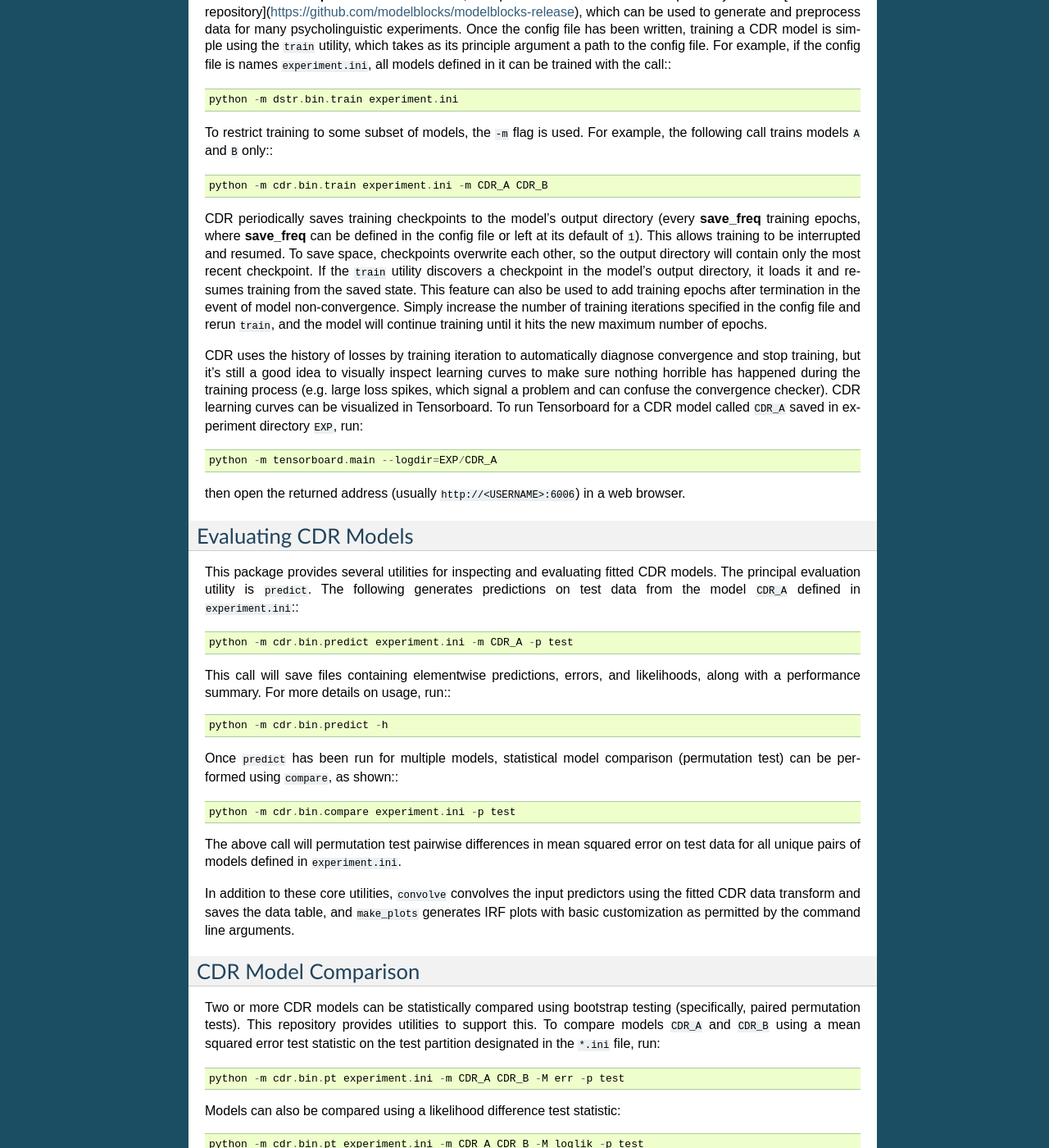
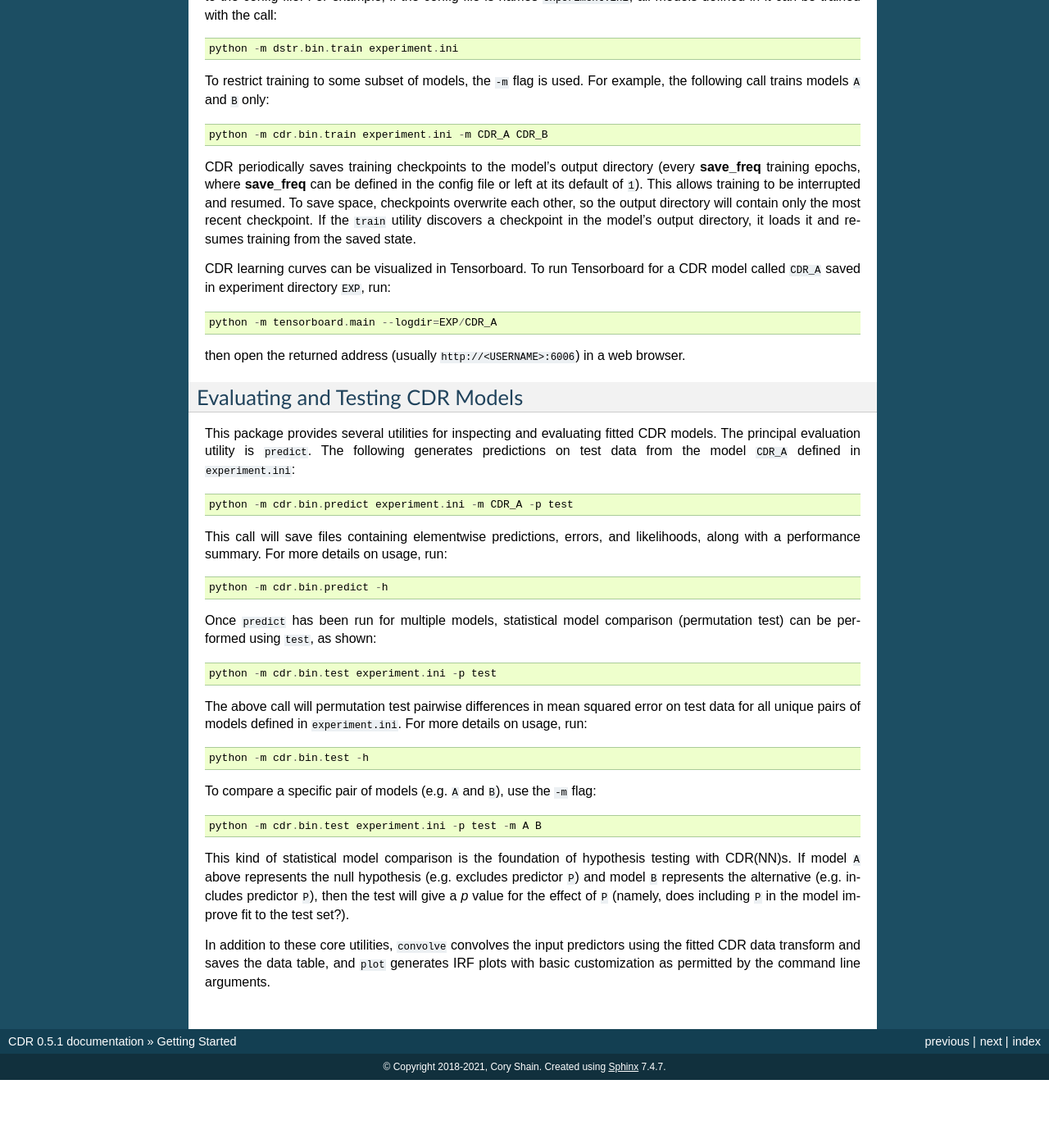
Before and after one commit to coryshain/cdr, a Sphinx documentation site: the page built from docs/source/getting_started.rst, in a window 1280 px wide and 1400 px high, scrolled down 1408 px. Shown: the whole window at 82% size. Built offline with Sphinx 7.4.7, drawn with Linux system fonts in a browser that asks for light colours; after the commit the page ends 2725 px from its top, so only the background shows below that; some of the changed text lies outside the part shown.

Commit message:
Updates to docs, changed default column separator to ,

```diff
--- a/docs/source/getting_started.rst
+++ b/docs/source/getting_started.rst
@@ -18,19 +18,18 @@
 
 
 Configuring CDR Experiments
--------------------------------
+---------------------------
 
-A set of CDR experiments is definied in a config file ``*.ini``, which can then be passed to CDR executables.
-For example, once a config file ``foo.ini`` has been created, the models defined in it can be trained using the included ``train`` executable, like so:::
+A set of CDR experiments is definied in a config file ``*.ini``, which can then be passed to CDR executables ().
+For example, once a config file ``foo.ini`` has been created, the models defined in it can be trained using the included ``train`` executable, like this::
 
     python -m cdr.bin.train foo.ini
 
 The config file must at minimum contain the sections ``[data]`` (with pointers to training/evaluation data) and ``[global_settings]`` (with the location of the output directory).
 A section ``[cdr_settings]`` can be (optionally) provided to override default settings.
-In addition, the config file should contain at least one model section, consisting of the prefix ``model_CDR_`` followed by a custom name for the model.
-For example, to define a CDR model called ``readingtimes``, use the section heading ``[model_CDR_readingtimes]``.
-The identifier ``CDR_readingtimes`` will then be used by a number of utilities to designate this model
-(the reason ``CDR`` must be included in the prefix is that this repository distributes with unofficial support for running LM, LME, and GAM models from the same interface).
+In addition, the config file should contain at least one model section, consisting of the prefix ``model_`` followed by a custom name for the model.
+For example, to define a model called ``readingtimes``, use the section heading ``[model_readingtimes]``.
+The identifier ``readingtimes`` will then be used by a number of utilities to designate this model.
 The data and settings configurations will be shared between all models defined a single config file.
 Each model section heading should contain at least the field ``formula``.
 The value provided to ``formula`` must be a valid CDR model string.
@@ -51,16 +50,16 @@
 -----------------------
 
 A number of executable utilities are contained in the module ``cdr.bin`` and can be executed using Python's ``-m`` flag.
-For example, the following call runs the ``train`` utility on all models specified in a config file ``config.ini``:::
+For example, the following call runs the ``train`` utility on all models specified in a config file ``config.ini``::
 
     python -m cdr.bin.train config.ini
 
-Usage help for each utility can be viewed by running:::
+Usage help for each utility can be viewed by running::
 
     python -m cdr.bin.<UTIL-NAME> -h
 
 for the utility in question.
-Or usage help for all utilities can be printed at once using:::
+Or usage help for all utilities can be printed at once using::
 
     python -m cdr.bin.help
 
@@ -70,17 +69,18 @@
 
 
 Training CDR Models
------------------------
+-------------------
 
 First, gather some data and write a config file defining your experiments.
-Note that CDR utilities assume the data will be saved in a **space-delimited text file**, a requirement that facilitates interoperability with the [Modelblocks repository](https://github.com/modelblocks/modelblocks-release), which can be used to generate and preprocess data for many psycholinguistic experiments.
+Data must be in a textual tabular format.
+CSV format is assumed; to specify the delimiter, use the **sep** field in your config file.
 Once the config file has been written, training a CDR model is simple using the ``train`` utility, which takes as its principle argument a path to the config file.
-For example, if the config file is names ``experiment.ini``, all models defined in it can be trained with the call:::
+For example, if the config file is names ``experiment.ini``, all models defined in it can be trained with the call::
 
     python -m dstr.bin.train experiment.ini
 
 To restrict training to some subset of models, the ``-m`` flag is used.
-For example, the following call trains models ``A`` and ``B`` only:::
+For example, the following call trains models ``A`` and ``B`` only::
 
     python -m cdr.bin.train experiment.ini -m CDR_A CDR_B
 
@@ -88,10 +88,7 @@
 This allows training to be interrupted and resumed.
 To save space, checkpoints overwrite each other, so the output directory will contain only the most recent checkpoint.
 If the ``train`` utility discovers a checkpoint in the model's output directory, it loads it and resumes training from the saved state.
-This feature can also be used to add training epochs after termination in the event of model non-convergence.
-Simply increase the number of training iterations specified in the config file and rerun ``train``, and the model will continue training until it hits the new maximum number of epochs.
 
-CDR uses the history of losses by training iteration to automatically diagnose convergence and stop training, but it's still a good idea to visually inspect learning curves to make sure nothing horrible has happened during the training process (e.g. large loss spikes, which signal a problem and can confuse the convergence checker).
 CDR learning curves can be visualized in Tensorboard.
 To run Tensorboard for a CDR model called ``CDR_A`` saved in experiment directory ``EXP``, run::
 
@@ -99,54 +96,34 @@
 
 then open the returned address (usually ``http://<USERNAME>:6006``) in a web browser.
 
-Evaluating CDR Models
--------------------------
+Evaluating and Testing CDR Models
+---------------------------------
 
 This package provides several utilities for inspecting and evaluating fitted CDR models.
 The principal evaluation utility is ``predict``.
-The following generates predictions on test data from the model ``CDR_A`` defined in ``experiment.ini``:::
+The following generates predictions on test data from the model ``CDR_A`` defined in ``experiment.ini``::
 
     python -m cdr.bin.predict experiment.ini -m CDR_A -p test
 
 This call will save files containing elementwise predictions, errors, and likelihoods, along with a performance summary.
-For more details on usage, run:::
+For more details on usage, run::
 
     python -m cdr.bin.predict -h
 
-Once ``predict`` has been run for multiple models, statistical model comparison (permutation test) can be performed using ``compare``, as shown:::
+Once ``predict`` has been run for multiple models, statistical model comparison (permutation test) can be performed using ``test``, as shown::
 
-    python -m cdr.bin.compare experiment.ini -p test
+    python -m cdr.bin.test experiment.ini -p test
 
 The above call will permutation test pairwise differences in mean squared error on test data for all unique pairs of models defined in ``experiment.ini``.
+For more details on usage, run::
 
-In addition to these core utilities, ``convolve`` convolves the input predictors using the fitted CDR data transform and saves the data table, and ``make_plots`` generates IRF plots with basic customization as permitted by the command line arguments.
+    python -m cdr.bin.test -h
 
-CDR Model Comparison
-------------------------
+To compare a specific pair of models (e.g. ``A`` and ``B``), use the ``-m`` flag::
 
-Two or more CDR models can be statistically compared using bootstrap testing (specifically, paired permutation tests).
-This repository provides utilities to support this.
-To compare models ``CDR_A`` and ``CDR_B`` using a mean squared error test statistic on the test partition designated in the ``*.ini`` file, run::
+    python -m cdr.bin.test experiment.ini -p test -m A B
 
-    python -m cdr.bin.pt experiment.ini -m CDR_A CDR_B -M err -p test
+This kind of statistical model comparison is the foundation of hypothesis testing with CDR(NN)s.
+If model ``A`` above represents the null hypothesis (e.g. excludes predictor ``P``) and model ``B`` represents the alternative (e.g. includes predictor ``P``), then the test will give a `p` value for the effect of ``P`` (namely, does including ``P`` in the model improve fit to the test set?).
 
-Models can also be compared using a likelihood difference test statistic::
-
-    python -m cdr.bin.pt experiment.ini -m CDR_A CDR_B -M loglik -p test
-
-If you specified ablations within the model definition using the ``ablate`` keyword (see :ref:`config`), you can test all single-variable nested ablations in a config file as follows::
-
-    python -m cdr.bin.pt experiment.ini -a -M loglik -p test
-
-A separate utility (``ct``) is also provided to permutation test the difference in `correlation` between true and predicted responses::
-
-    python -m cdr.bin.ct experiment.ini -a -p test
-
-The properties of each of these test statistics govern which is most appropriate to use.
-Error-based tests are useful for comparing qualitatively different models whose likelihood functions are either not available or not directly comparable (e.g. CDR vs. LME).
-Likelihood-based tests are useful for comparing CDR models with non-normal error (e.g sinh-arcsinh).
-Correlation-based tests are useful when the primary emphasis is on the strength of linear relationship between predictions and response, abstracting away from shift and scale.
-
-Full usage for these bootstrapping utilities can be viewed by running::
-
-    python -m cdr.bin.help pt ct
+In addition to these core utilities, ``convolve`` convolves the input predictors using the fitted CDR data transform and saves the data table, and ``plot`` generates IRF plots with basic customization as permitted by the command line arguments.
--- a/setup.py
+++ b/setup.py
@@ -5,7 +5,7 @@
 setup(
     name='cdrnn',
     python_requires='>=3',
-    version='0.8.0',
+    version='0.8.1',
     description='A toolkit for continuous-time deconvolutional regression (CDR)',
     author='Cory Shain',
     author_email='cory.shain@gmail.com',
```
Also changed, not shown: other parts of docs/source/getting_started.rst (+1 -1 lines), README.md (+18 -14 lines), docs/source/config.rst (+5 -5 lines), docs/source/introduction.rst (+11 -2 lines), 2 other files.
